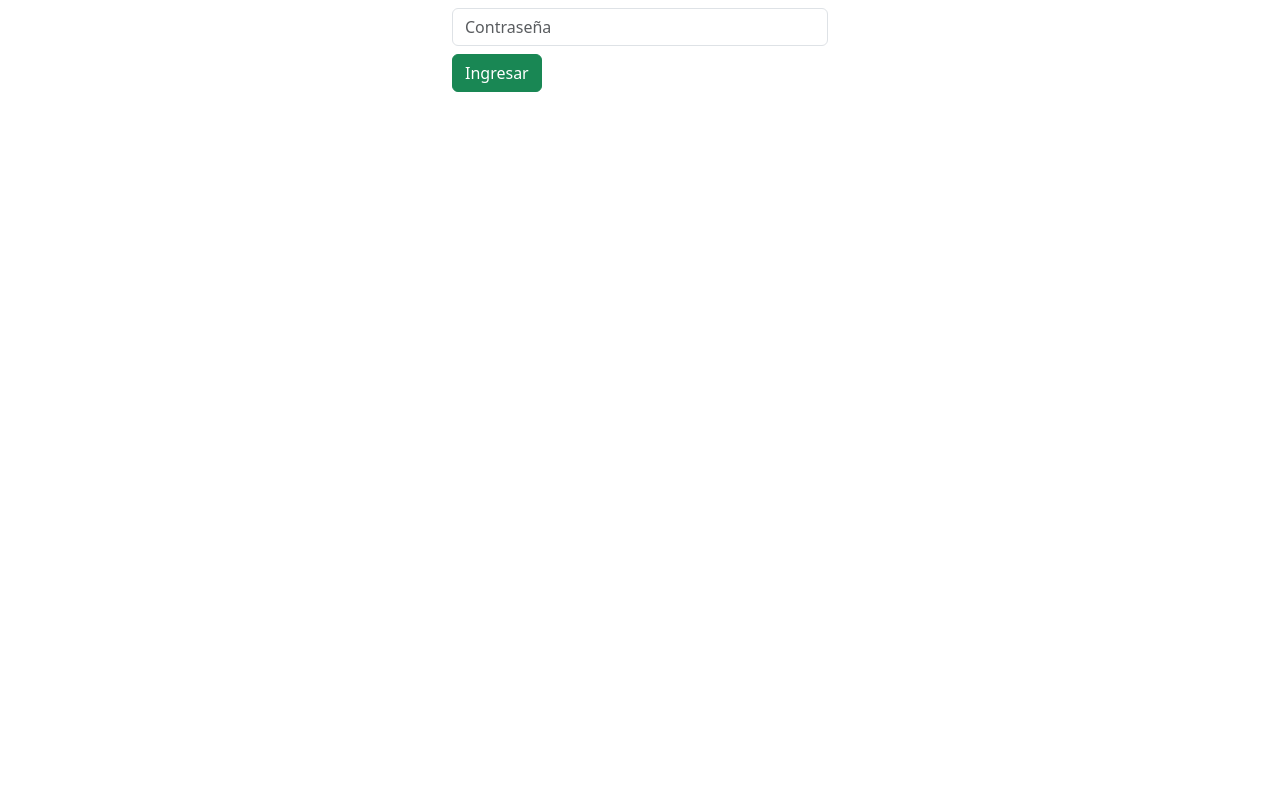
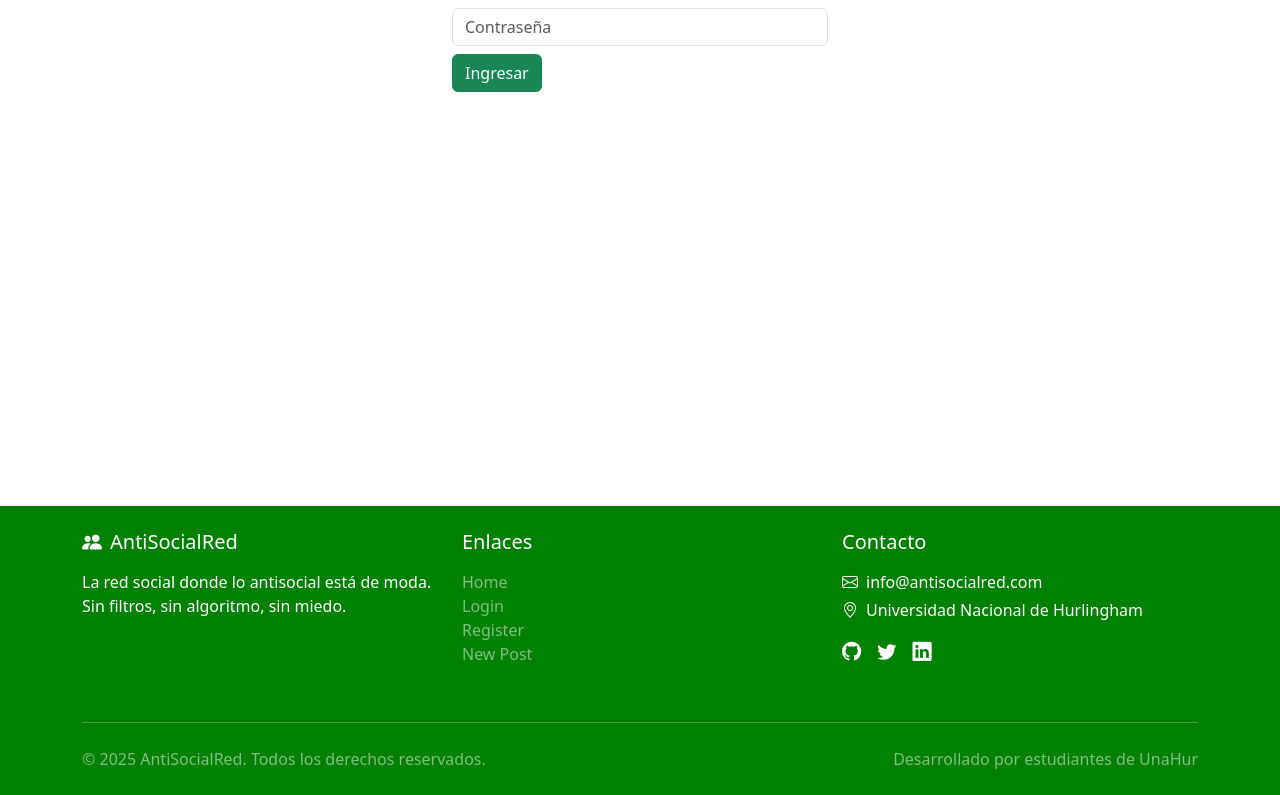
Before and after one commit to FlamarokClass/anti-social-meanotounamigo-frontend, a React (Vite) app: page /login in a window 1280 px wide. Shown: the part 202-997 px from the top of the page. Before the commit the page ends 800 px from the top, so only its background shows below. Built offline with nearby package versions, Linux system fonts and the light colour scheme.

Commit message:
ya es posible crear una publicacion una vez que se haya iniciado sesion

```diff
--- a/src/App.tsx
+++ b/src/App.tsx
@@ -1,6 +1,7 @@
 import React from 'react';
 import { Routes, Route, Navigate } from 'react-router-dom';
 import Header from '../src/components/Navbar';
+import Footer from '../src/components/Footer';
 // Importar páginas
 import Home from '../src/paginas/Home';
 import Login from '../src/paginas/Login';
@@ -17,7 +18,7 @@ export default function App() {
   return (
     <>
       <Header />
-      <main style={{ paddingTop: '70px', minHeight: '80vh' }}>
+      <main style={{ paddingTop: '70px', minHeight: 'calc(100vh - 140px)' }}>
         <Routes>
           <Route path="/" element={<Home />} />
           <Route path="/mi-perfil" element={user ? <Perfil /> : <Navigate to="/login" />} />
@@ -28,6 +29,7 @@ export default function App() {
           <Route path="*" element={<Navigate to="/" />} />
         </Routes>
       </main>
+      <Footer />
     </>
   );
 }
--- /dev/null
+++ b/src/components/Footer.tsx
@@ -0,0 +1,84 @@
+import React from 'react';
+import { Container, Row, Col } from 'react-bootstrap';
+import { Link } from 'react-router-dom';
+
+export default function Footer() {
+  const currentYear = new Date().getFullYear();
+
+  return (
+    <>
+      <style>
+        {`
+          .hover-link:hover {
+            color: white !important;
+            text-decoration: underline !important;
+          }
+        `}
+      </style>
+      <footer style={{ backgroundColor: '#008000' }} className="text-white py-4 mt-5">
+      <Container>
+        <Row>
+          <Col md={4} className="mb-3">
+            <h5 className="mb-3">
+              <i className="bi bi-people-fill me-2"></i>
+              AntiSocialRed
+            </h5>
+            <p className="mb-0">
+              La red social donde lo antisocial está de moda.
+              Sin filtros, sin algoritmo, sin miedo.
+            </p>
+          </Col>
+
+          <Col md={4} className="mb-3">
+            <h5 className="mb-3">Enlaces</h5>
+            <ul className="list-unstyled">
+              <li><Link to="/" className="text-white-50 text-decoration-none hover-link">Home</Link></li>
+              <li><Link to="/login" className="text-white-50 text-decoration-none hover-link">Login</Link></li>
+              <li><Link to="/register" className="text-white-50 text-decoration-none hover-link">Register</Link></li>
+              <li><Link to="/new" className="text-white-50 text-decoration-none hover-link">New Post</Link></li>
+            </ul>
+          </Col>
+
+          <Col md={4} className="mb-3">
+            <h5 className="mb-3">Contacto</h5>
+            <p className="mb-1">
+              <i className="bi bi-envelope me-2"></i>
+              info@antisocialred.com
+            </p>
+            <p className="mb-1">
+              <i className="bi bi-geo-alt me-2"></i>
+              Universidad Nacional de Hurlingham
+            </p>
+            <div className="mt-3">
+              <a href="#" className="text-white me-3" style={{ fontSize: '1.2rem' }}>
+                <i className="bi bi-github"></i>
+              </a>
+              <a href="#" className="text-white me-3" style={{ fontSize: '1.2rem' }}>
+                <i className="bi bi-twitter"></i>
+              </a>
+              <a href="#" className="text-white" style={{ fontSize: '1.2rem' }}>
+                <i className="bi bi-linkedin"></i>
+              </a>
+            </div>
+          </Col>
+        </Row>
+
+        <hr className="border-white-50 my-4" />
+
+        <Row>
+          <Col md={6}>
+            <p className="mb-0 text-white-50">
+              &copy; {currentYear} AntiSocialRed. Todos los derechos reservados.
+            </p>
+          </Col>
+          <Col md={6} className="text-md-end">
+            <p className="mb-0 text-white-50">
+              Desarrollado por estudiantes de UnaHur
+            </p>
+          </Col>
+        </Row>
+      </Container>
+    </footer>
+    </>
+  );
+}
--- a/src/components/Navbar.tsx
+++ b/src/components/Navbar.tsx
@@ -1,5 +1,5 @@
 import React from 'react';
-import { Navbar, Nav, Form, FormControl, Button, Container } from 'react-bootstrap';
+import { Navbar, Nav, Container } from 'react-bootstrap';
 import { Link, useNavigate } from 'react-router-dom';
 import { useAuth } from '../context/AuthContext';
 import 'bootstrap/dist/css/bootstrap.min.css';
@@ -25,16 +25,6 @@ export default function Header() {
 
         <Navbar.Toggle aria-controls="navbar-nav" />
         <Navbar.Collapse id="navbar-nav">
-          <Form className="mx-auto w-50 d-flex" onSubmit={e => e.preventDefault()}>
-            <FormControl
-              type="search"
-              placeholder="Buscar"
-              className="me-2"
-              aria-label="Buscar"
-            />
-            <Button variant="light">Buscar</Button>
-          </Form>
-
           <Nav className="ms-auto">
             <Nav.Link as={Link} to="/" className="text-white">Home</Nav.Link>
             {user ? (
--- a/src/paginas/Home.tsx
+++ b/src/paginas/Home.tsx
@@ -19,7 +19,7 @@ export default function Home() {
   const ahora = new Date();
   const publicacionesRecientes = posts.filter((post) => {
     const fechaPost = new Date(post.fecha);
-    const diferenciaHoras = (ahora.getTime() - fechaPost.getTime()) / (1000 * 60 * 60);
+    const diferenciaHoras = (ahora.getTime() - fechaPost.getTime()) / (1000 * 60 * 60); // logica para que en el home solo aparezcan las publicaciones dentro de las 24hs
     return diferenciaHoras <= 24;
   });
 
--- a/src/paginas/NewPost.tsx
+++ b/src/paginas/NewPost.tsx
@@ -2,59 +2,59 @@ import { useEffect, useState } from 'react';
 import { useAuth } from '../context/AuthContext';
 import { useNavigate } from 'react-router-dom';
 import { API_URL } from "../config/constants";
-import { Tag, User } from '../types/mongoSchemas';
+import { Tag } from '../types/mongoSchemas';
+import { createPost } from '../api/postApi';
 
 export default function NewPost() {
   const [descripcion, setDescripcion] = useState('');
   const [tags, setTags] = useState<Tag[]>([]);
   const [selectedTags, setSelectedTags] = useState<string[]>([]);
-  const [imageUrls, setImageUrls] = useState<string[]>(['']);
   const { user } = useAuth();
   const navigate = useNavigate();
 
+  // obtener etiquetas del backend
   useEffect(() => {
-    fetch(`${API_URL}/tags`)
+    fetch(`${API_URL}/tag`)
       .then(res => res.json())
-      .then((data: Tag[]) => setTags(data));
+      .then((data: Tag[]) => setTags(data))
+      .catch(err => {
+        console.error("Error al obtener etiquetas:", err);
+        alert("No se pudieron cargar las etiquetas");
+      });
   }, []);
 
+  // manejar submit del formulario
   const manejarSubmit = async (e: React.FormEvent) => {
     e.preventDefault();
-    if (!user) {
+
+    // validar que el usuario este autenticado
+    const userId = user?._id || user?.id;
+    if (!user || !userId) {
+      alert("Error: el usuario no está autenticado correctamente.");
       navigate('/login');
-      return null;
+      return;
     }
 
-    const res = await fetch(`${API_URL}/posts`, {
-      method: 'POST',
-      headers: { 'Content-Type': 'application/json' },
-      body: JSON.stringify({
+    // validar que las etiquetas sean validas
+    const etiquetasValidas = selectedTags.every(id => /^[0-9a-fA-F]{24}$/.test(id));
+    if (!etiquetasValidas) {
+      alert("Alguna de las etiquetas seleccionadas no es válida.");
+      return;
+    }
+
+    // crear el post
+    try {
+      await createPost({
         descripcion,
         etiquetas: selectedTags,
-        user: user._id
-      }),
-    });
+        user: userId,
+      });
 
-    const newPost = await res.json();
-
-    await Promise.all(
-      imageUrls.filter(url => url).map(url =>
-        fetch(`${API_URL}/post-image`, {
-          method: 'POST',
-          headers: { 'Content-Type': 'application/json' },
-          body: JSON.stringify({ url })
-        }).then(res => res.json())
-         .then(image =>
-           fetch(`${API_URL}/posts/${newPost._id}/images`, {
-             method: 'POST',
-             headers: { 'Content-Type': 'application/json' },
-             body: JSON.stringify({ imageIds: [image._id] })
-           })
-         )
-      )
-    );
-
-    navigate('/profile');
+      navigate('/profile');
+    } catch (error: any) {
+      console.error("Error al crear el post:", error.message);
+      alert(`Hubo un error al crear la publicación: ${error.message}`);
+    }
   };
 
   return (
@@ -68,26 +68,6 @@ export default function NewPost() {
           onChange={e => setDescripcion(e.target.value)}
           placeholder="Descripción"
         />
-        {imageUrls.map((url, i) => (
-          <input
-            key={i}
-            className="form-control mb-1"
-            value={url}
-            onChange={e => {
-              const newUrls = [...imageUrls];
-              newUrls[i] = e.target.value;
-              setImageUrls(newUrls);
-            }}
-            placeholder="URL de imagen"
-          />
-        ))}
-        <button
-          type="button"
-          className="btn btn-sm btn-outline-secondary mb-2"
-          onClick={() => setImageUrls([...imageUrls, ''])}
-        >
-          Agregar otra imagen
-        </button>
 
         <select
           multiple
@@ -96,8 +76,8 @@ export default function NewPost() {
             setSelectedTags([...e.target.selectedOptions].map(o => o.value))
           }
         >
-          {tags.map(tag => (
-            <option key={tag._id} value={tag._id}>
+          {tags.map((tag, i) => (
+            <option key={i} value={tag['id']}>
               {tag.nombre}
             </option>
           ))}
--- a/src/vite-env.d.ts
+++ b/src/vite-env.d.ts
@@ -1,6 +1,8 @@
+/// <reference types="vite/client" />
 
 interface ImportMetaEnv {
   readonly VITE_API_URL: string;
+  // agrega aqui otras variables de entorno que uses
 }
 
 interface ImportMeta {
```
Also changed, not shown: src/api/postImageApi.ts (deleted, +0 -33 lines), src/types/mongoSchemas.ts (+19 -20 lines).
